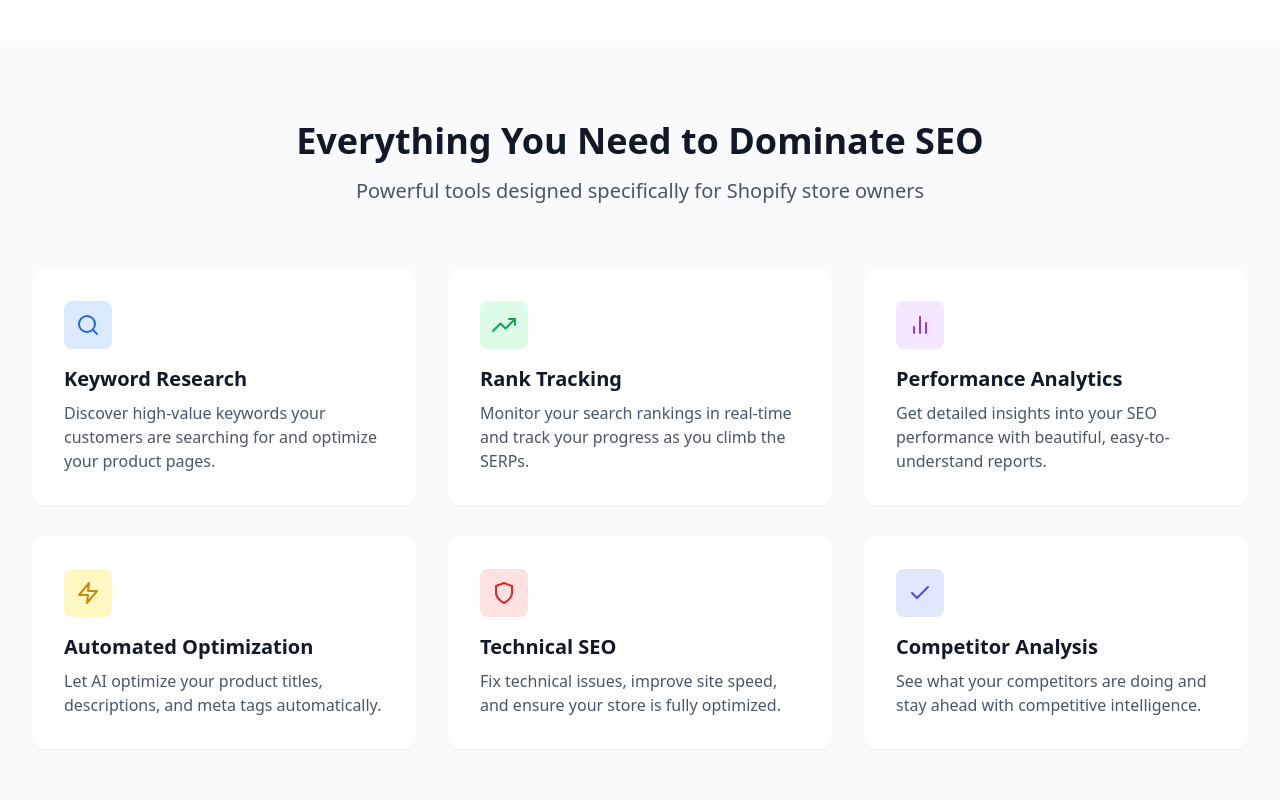
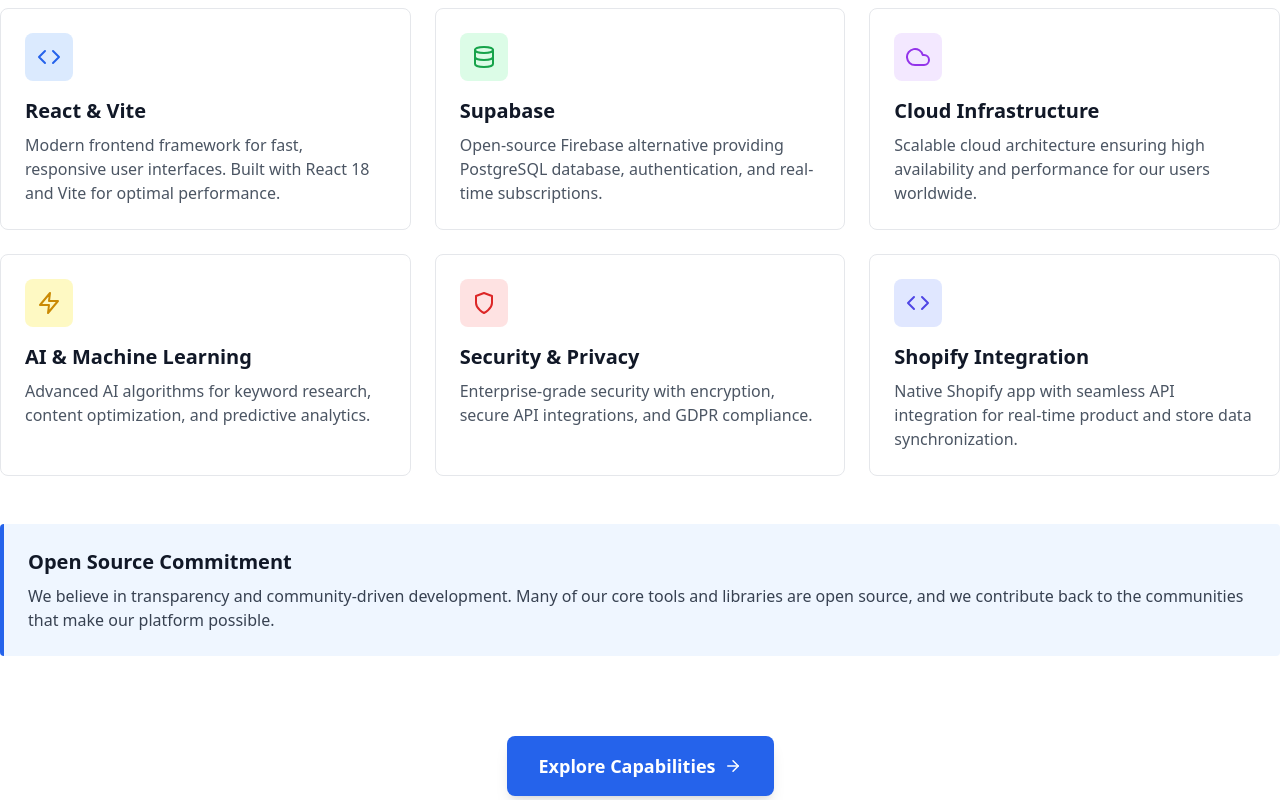
Before and after one commit to sterapak/seoplatform, a React (Vite) app: page / in a window 1280 px wide. Shown: the part 440-1240 px from the top of the page. Built offline with nearby package versions, Linux system fonts and the light colour scheme.

Commit message:
Update routing: Show motivation page at root, add explore capabilities link
- Change root path (/) to show MotivationPage instead of LandingPage
- Move LandingPage to /explore route
- Add 'Explore Capabilities' button linking to /explore page

```diff
--- a/src/App.jsx
+++ b/src/App.jsx
@@ -10,8 +10,11 @@
   return (
     <BrowserRouter>
       <Routes>
-        {/* Marketing site */}
-        <Route path="/" element={<LandingPage />} />
+        {/* Root shows motivation page */}
+        <Route path="/" element={<MotivationPage />} />
+
+        {/* Features/capabilities page */}
+        <Route path="/explore" element={<LandingPage />} />
 
         {/* App pages (with AppShell) */}
         <Route path="/app" element={<AppShell />}>
--- a/src/pages/MotivationPage.jsx
+++ b/src/pages/MotivationPage.jsx
@@ -1,5 +1,6 @@
 import React from 'react'
-import { FiCode, FiDatabase, FiCloud, FiZap, FiShield } from 'react-icons/fi'
+import { Link } from 'react-router-dom'
+import { FiCode, FiDatabase, FiCloud, FiZap, FiShield, FiArrowRight } from 'react-icons/fi'
 
 export default function MotivationPage() {
   return (
@@ -110,6 +111,16 @@
           communities that make our platform possible.
         </p>
       </div>
+
+      <div className="text-center pt-8">
+        <Link
+          to="/explore"
+          className="inline-flex items-center bg-blue-600 text-white px-8 py-4 rounded-lg text-lg font-semibold hover:bg-blue-700 transition shadow-lg hover:shadow-xl"
+        >
+          Explore Capabilities
+          <FiArrowRight className="ml-2" />
+        </Link>
+      </div>
     </div>
   )
 }
```
